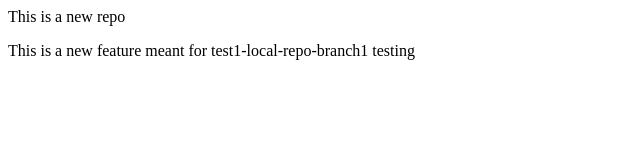
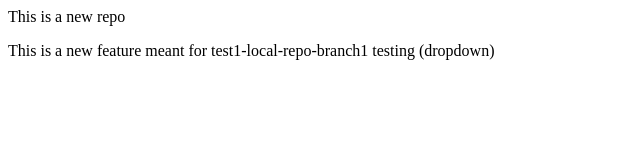
Before and after one commit to zaidpat21/test1-local-repo, a plain HTML site: page index.html in a window 1280 px wide. Shown: the full height of the page, 0-640 px from the left. Drawn offline with Linux system fonts and the light colour scheme.

```diff
--- a/index.html
+++ b/index.html
@@ -1,5 +1,5 @@
 <p>This is a new repo</p>
 
 <p>
-    This is a new feature meant for test1-local-repo-branch1 testing
+    This is a new feature meant for test1-local-repo-branch1 testing (dropdown)
 </p>
```
